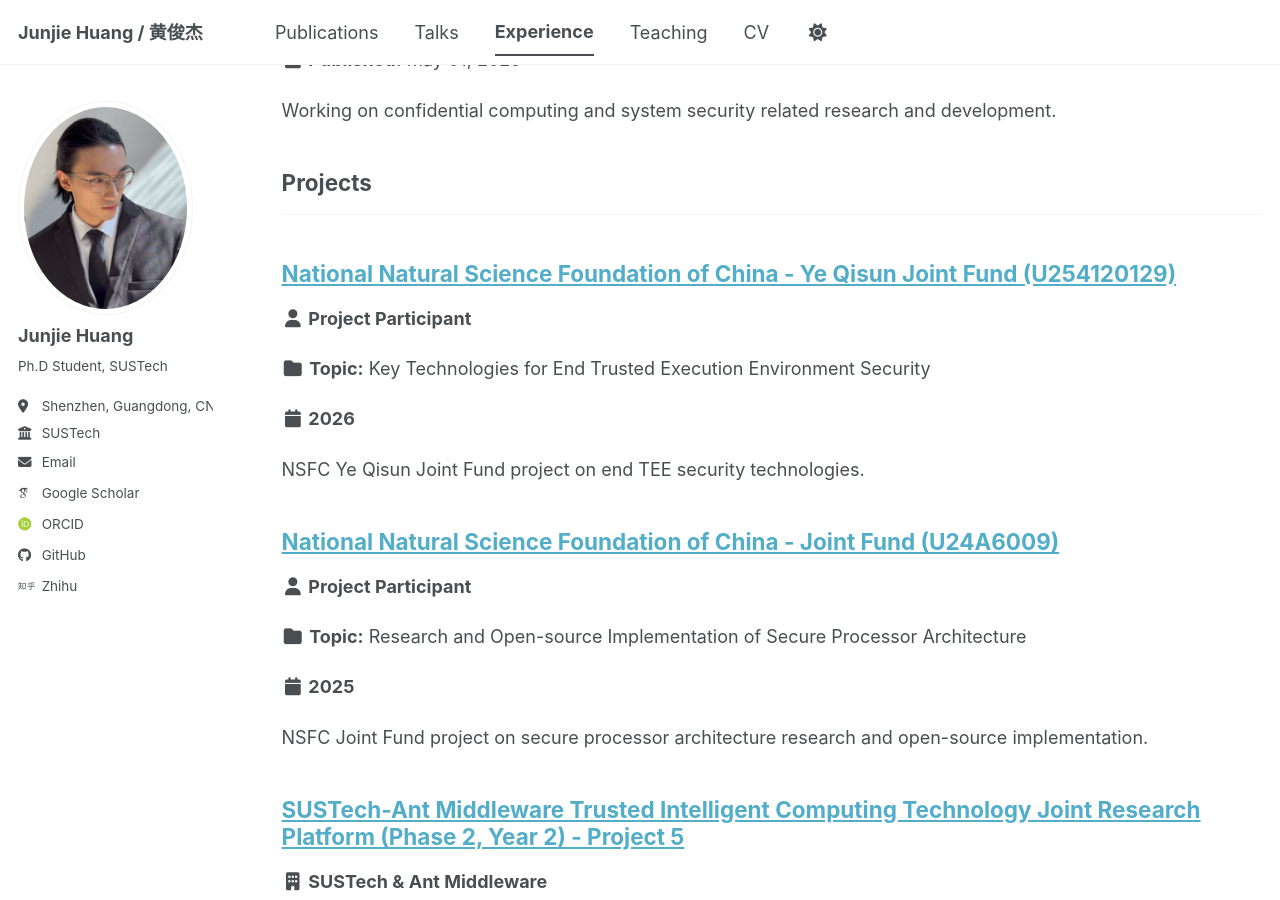
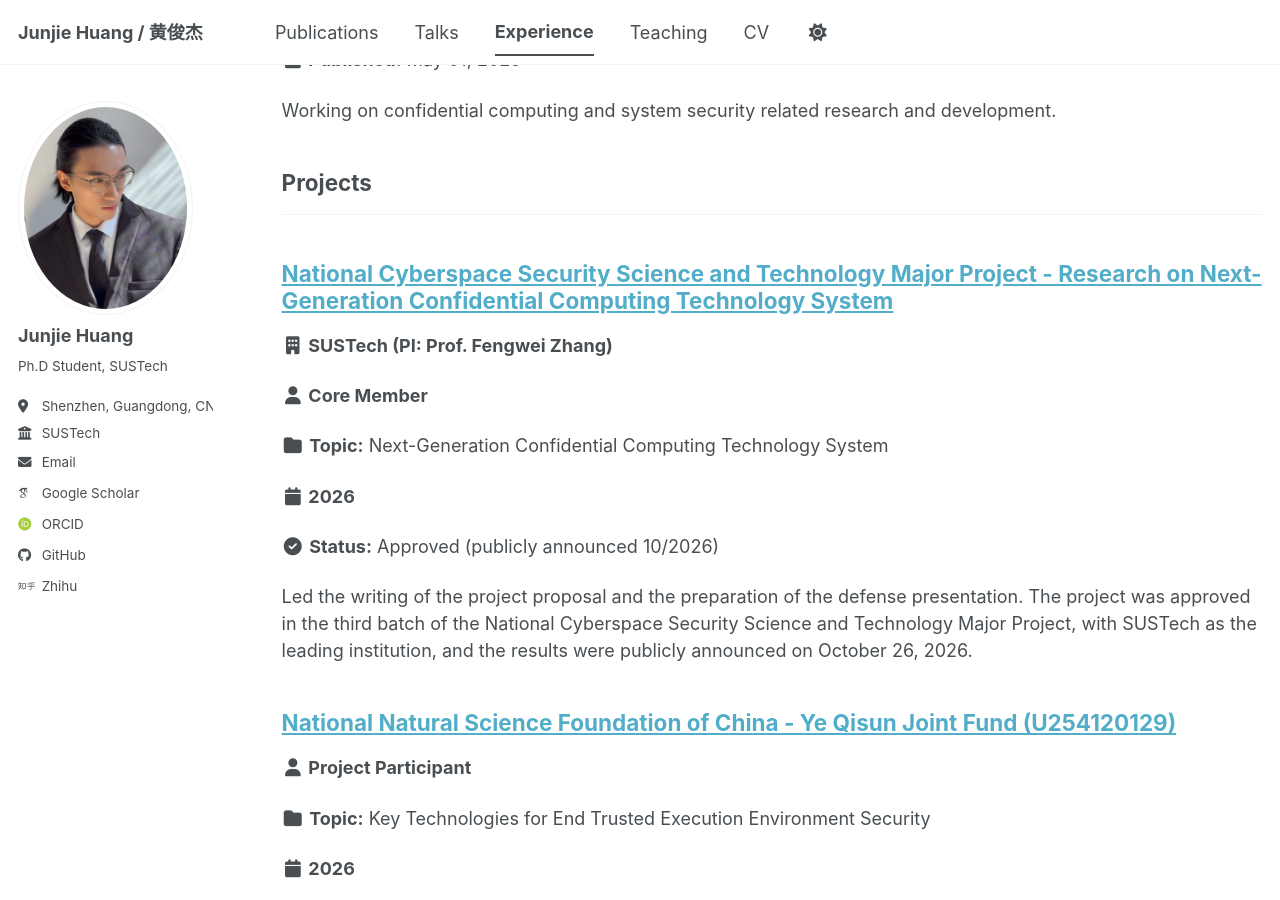
Before and after one commit to HuangJunjie-PhD/HuangJunjie-PhD.github.io, a Jekyll site: the page built from _pages/experience.html, in a window 1280 px wide and 900 px high, scrolled down 264 px. Built offline with Jekyll 4.4.1, drawn with Linux system fonts in a browser that asks for light colours; some web fonts are replaced; a script bundle is joined from its source files by our own code; library files that are not in the unit come from our copies.

Commit message:
Add National Cyberspace Security S&T Major Project (approved 10/2026)
- Homepage News and Research Projects: next-generation confidential computing major project
- CV Projects: add project with proposal-writing/defense contribution
- Experience: add project entry

```diff
--- /dev/null
+++ b/_experience/2026-10-national-major-project.md
@@ -0,0 +1,12 @@
+---
+title: "National Cyberspace Security Science and Technology Major Project - Research on Next-Generation Confidential Computing Technology System"
+collection: experience
+type: project
+role: "Core Member"
+topic: "Next-Generation Confidential Computing Technology System"
+organization: "SUSTech (PI: Prof. Fengwei Zhang)"
+status: "Approved (publicly announced 10/2026)"
+date: 2026-10-26
+permalink: /experience/2026-10-national-major-project
+---
+Led the writing of the project proposal and the preparation of the defense presentation. The project was approved in the third batch of the National Cyberspace Security Science and Technology Major Project, with SUSTech as the leading institution, and the results were publicly announced on October 26, 2026.
--- a/_pages/cv.md
+++ b/_pages/cv.md
@@ -51,6 +51,11 @@ Honors and Awards
 
 Projects
 ======
+* National Cyberspace Security Science and Technology Major Project, Core Member
+  * Research on Next-Generation Confidential Computing Technology System
+  * Project leader: Prof. [Fengwei Zhang](https://fengweiz.github.io/)
+  * Led the writing of the project proposal and the defense presentation
+  * 2026 - Present (Approved)
 * National Natural Science Foundation of China - Joint Fund (U24A6009), Project Participant
   * Research and Open-source Implementation of Secure Processor Architecture
   * 01/2025 - 12/2028 (Ongoing)
```
Also changed, not shown: _pages/about.md (+2 -0 lines).
